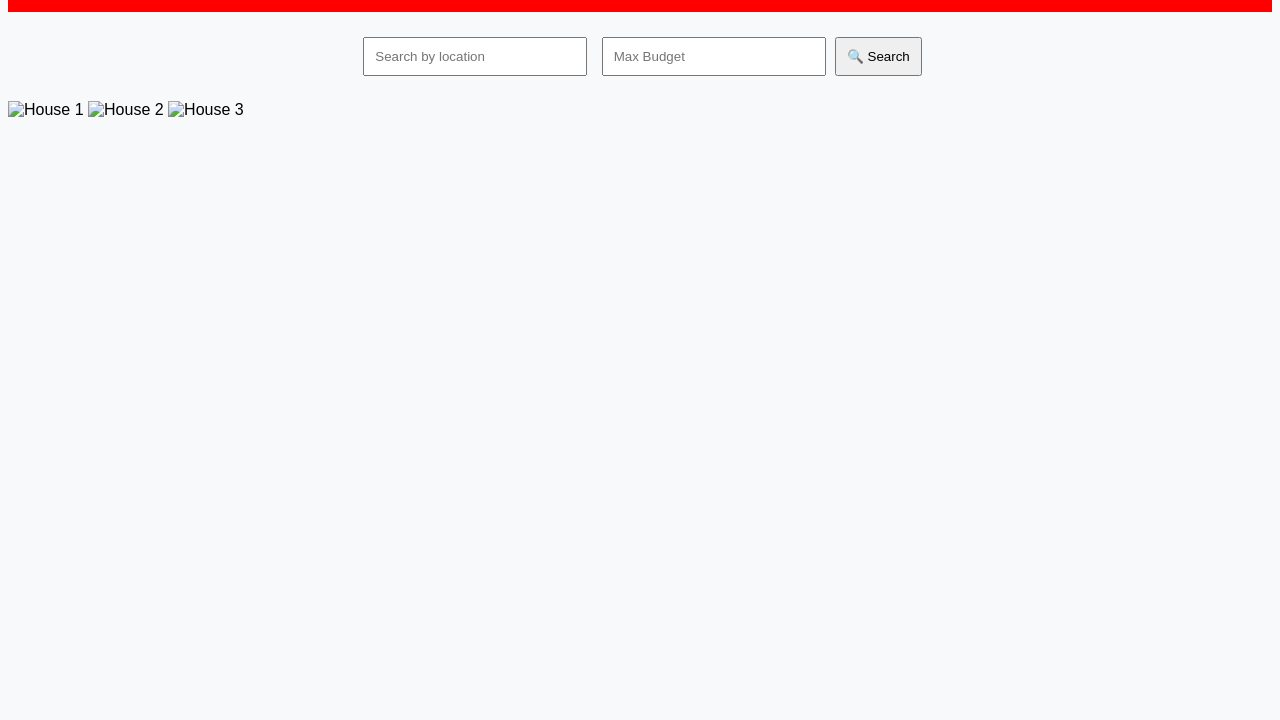
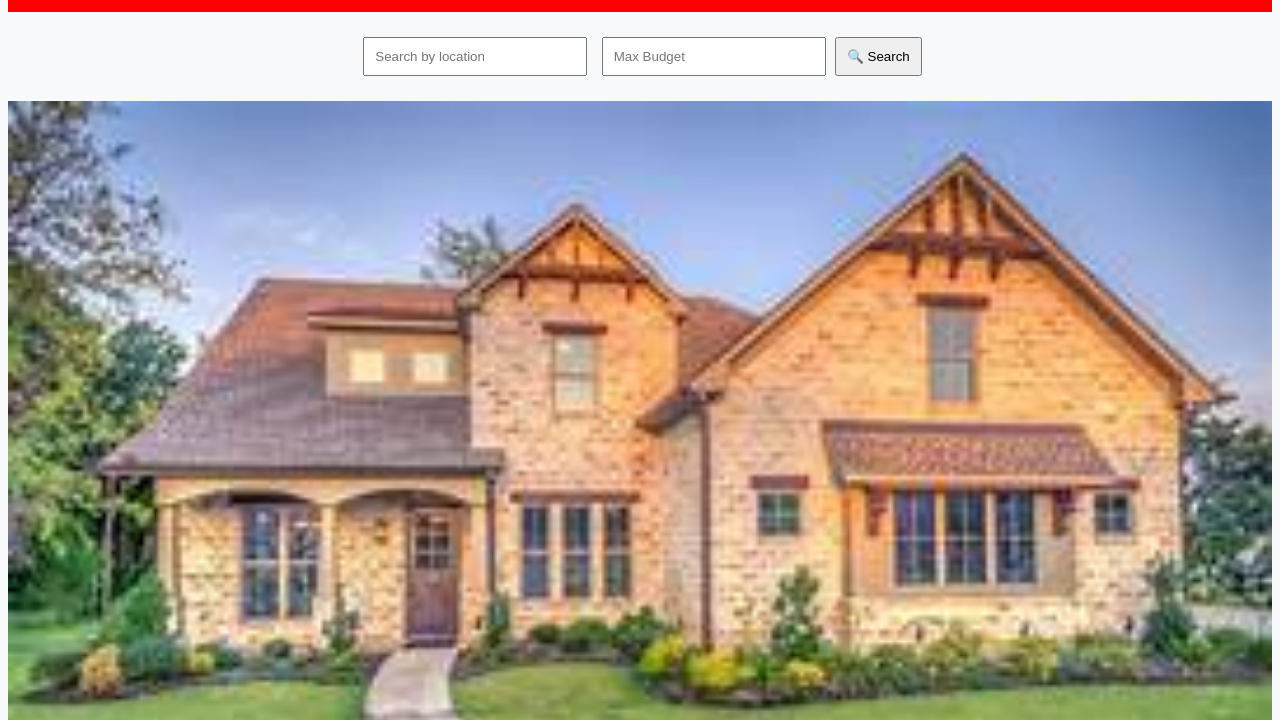
Before and after one commit to HardikGarg613/magicbricks-clone, a plain HTML site: page index.html in a window 1280 px wide. Shown: the part 94-814 px from the top of the page. Drawn offline with Linux system fonts and the light colour scheme; files that its build step writes are made by us from their sources; no server answers; files whose address does not match are found by name.

Commit message:
Update index.html

```diff
--- a/index.html
+++ b/index.html
@@ -23,9 +23,9 @@
 
     <!-- Image Slider -->
     <div class="slider">
-        <img src="images/house1.jpg" class="slide" alt="House 1">
-        <img src="images/house2.jpg" class="slide" alt="House 2">
-        <img src="images/house3.jpg" class="slide" alt="House 3">
+        <img src="house1.jpg" class="slide" alt="House 1">
+        <img src="house2.jpg" class="slide" alt="House 2">
+        <img src="house3.jpg" class="slide" alt="House 3">
     </div>
 
     <!-- Property Listings -->
```
